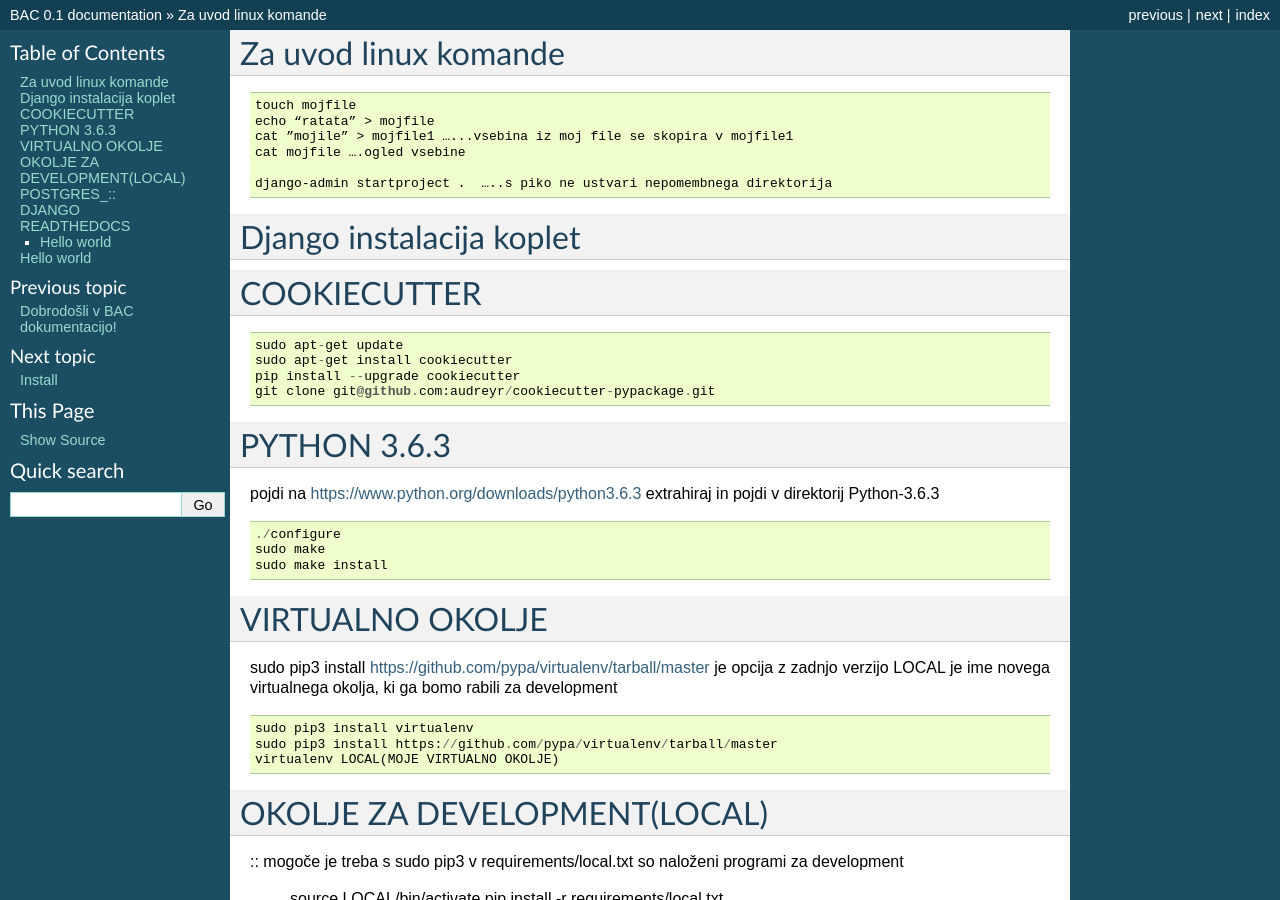
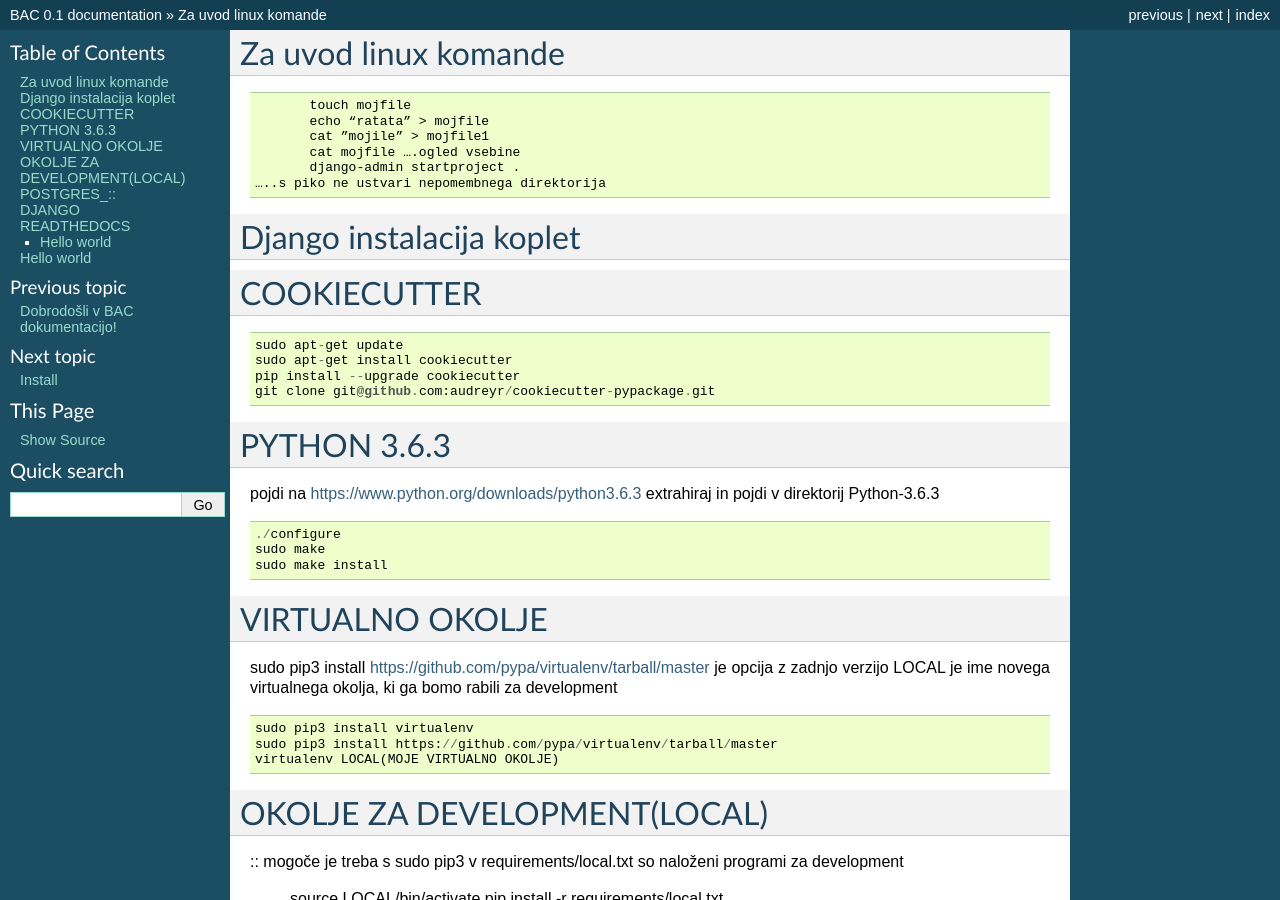
Before and after one commit to pavlovicr/bac, a Sphinx documentation site: the page built from docs/navodila.rst, in a window 1280 px wide and 900 px high. Built offline with Sphinx 7.4.7, drawn with Linux system fonts in a browser that asks for light colours; pages that are not in the unit, such as notebooks, are missing from menus.

Commit message:
dopolnitev3

```diff
--- a/docs/navodila.rst
+++ b/docs/navodila.rst
@@ -4,10 +4,10 @@ Za uvod linux komande
 
 	touch mojfile
 	echo “ratata” > mojfile
-	cat ”mojile” > mojfile1 …...vsebina iz moj file se skopira v mojfile1
+	cat ”mojile” > mojfile1
 	cat mojfile ….ogled vsebine
-
-	django-admin startproject .  …..s piko ne ustvari nepomembnega direktorija
+	django-admin startproject .
+ …..s piko ne ustvari nepomembnega direktorija
 
 
 
```
